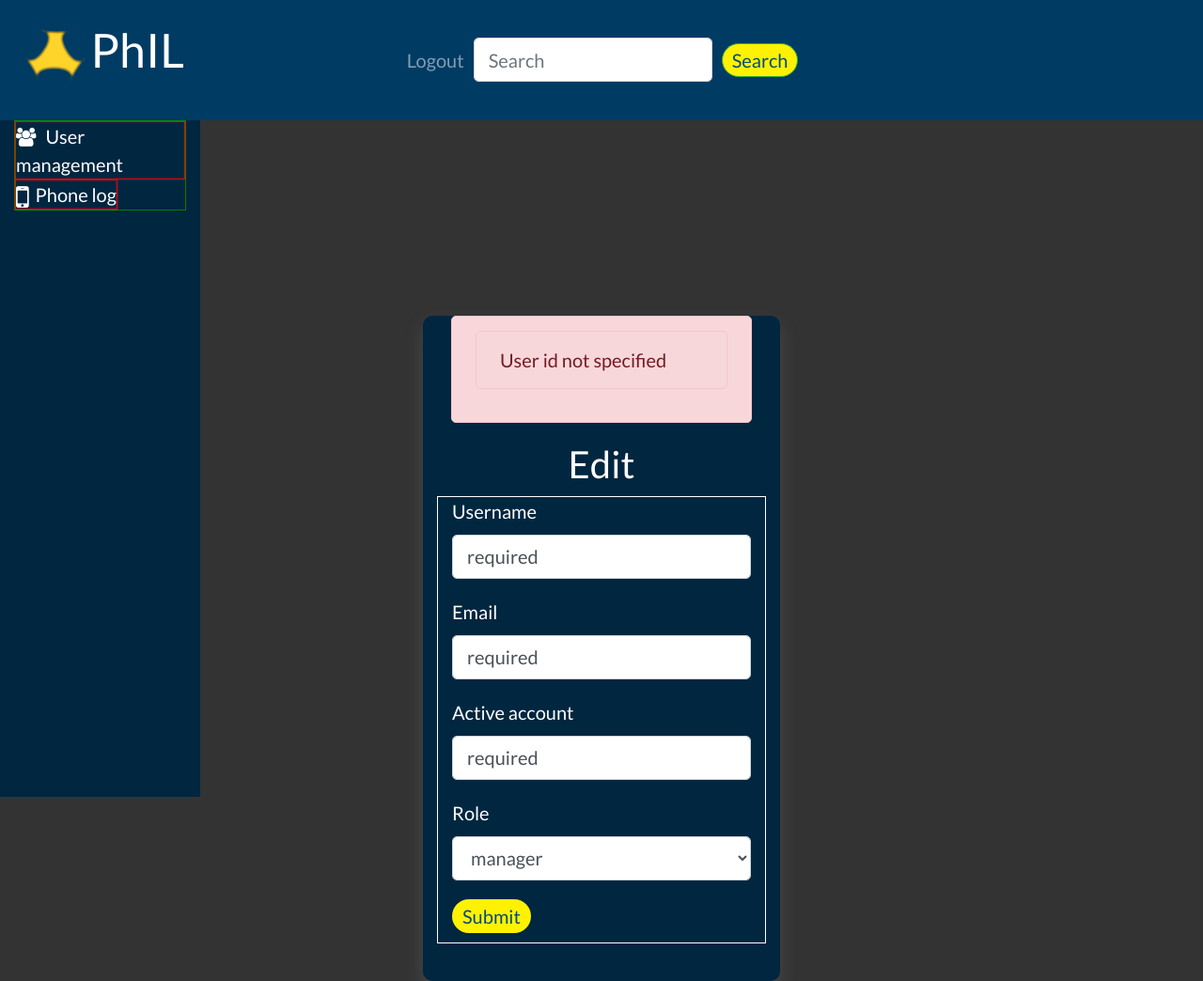
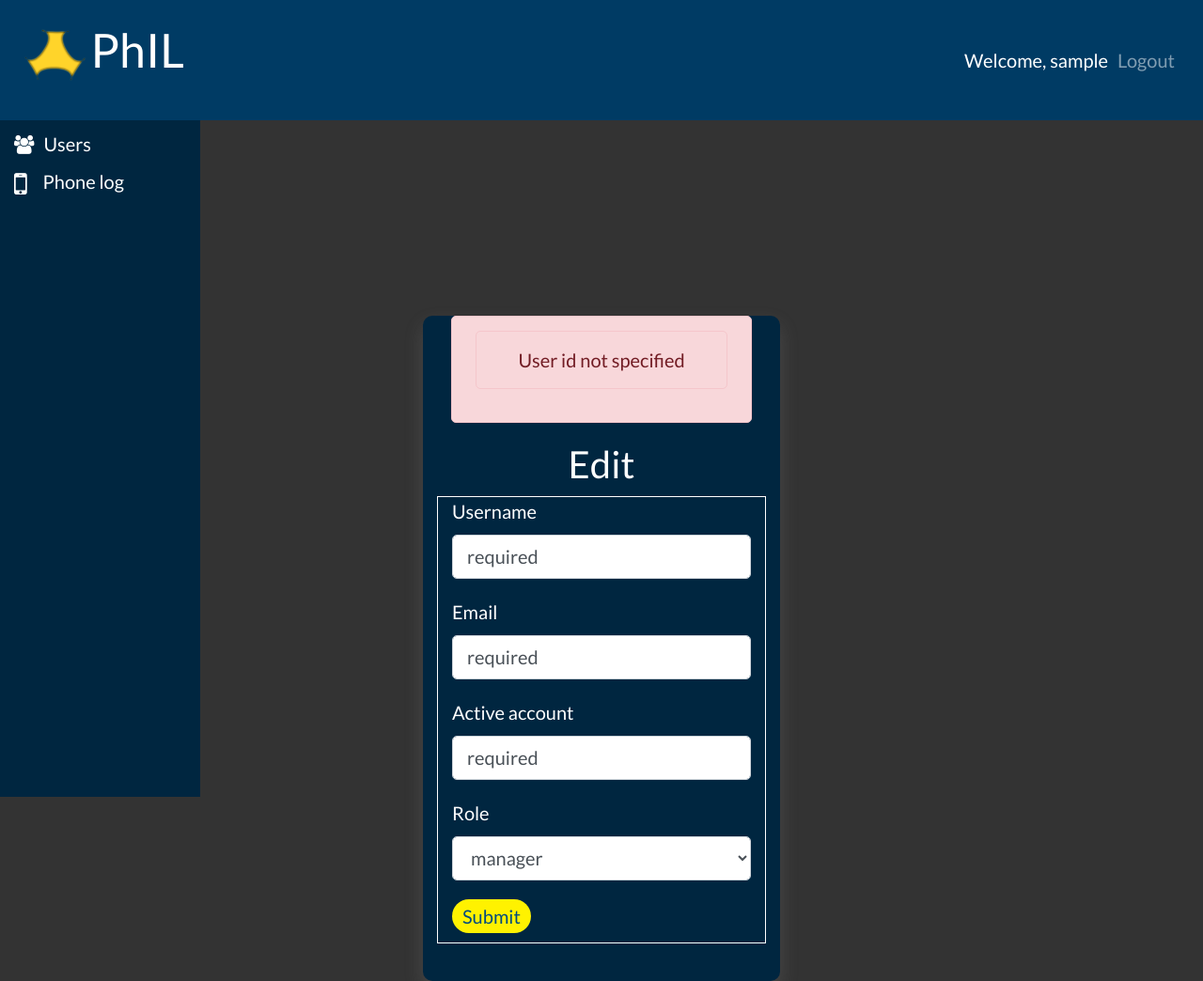
Before and after one commit to qronix/PhIL, a PHP site: page /edituser.php in a window 1280 px wide. Shown: the whole page at 94% size. Run offline with PHP 8.4, Linux system fonts and the light colour scheme; the visitor is signed in with stand-in values (Sample User, id 1); some libraries are stand-ins or nearby versions.

Commit message:
Finalized edit and delete user pages. Errors now working.

```diff
--- a/src/css/style.css
+++ b/src/css/style.css
@@ -11,11 +11,36 @@
 *{
     font-family: 'Lato', sans-serif;
     font-size: 20px;
+    text-rendering: optimizeLegibility;
 }
 html{
     margin:0;
     padding: 0;
 
+}
+
+/**********************/
+/********ALERT REUSABLES*********/
+/**********************/
+
+.alert{
+    text-align: center;
+}
+
+/**********************/
+/********FORM INPUTS*********/
+/**********************/
+
+.searchbox:before{
+    position: absolute;
+    font-family: 'FontAwesome';
+    top: 0;
+    left: 10px;
+    content: "\f002";
+}
+
+.searchbox{
+    padding: 2px;
 }
 
 /**********************/
@@ -126,28 +151,30 @@ html{
     max-width: 200px;
     width: 16.66%;
     margin-right: 5px;
-
+    overflow: hidden;
+    wrap-option: none;
+    white-space: nowrap;
 }
 #editUserArea{
-    text-align: center;
-    align-content: center;
-    vertical-align: center;
-    float: left;
     margin: 0 auto;
-    margin-top: 30px;
 }
-.container{
-    /*border: 1px solid red;*/
-}
+
 .editusercontainer{
     background-color: #002640;
     color: white;
     margin: 0 auto;
-    height: 20vh;
+    /*height: 20vh;*/
+    margin-left: 16.66%;
+    border: 1px solid white;
+    margin-right: 5px;
+    /*padding-bottom: 20px;*/
+    /*height: 100%;*/
+
 }
 .editusercontainer h2{
     text-align: center;
     margin: 0 auto;
+    margin-bottom: 20px;
 }
 
 .btn{
@@ -181,28 +208,47 @@ html{
     vertical-align: middle;
 }
 
+.navbar-collapse ul{
+    text-align: left;
+    align-content: center;
+}
+.welcome{
+    color: white;
+    float:left;
+    position: relative;
+    top:10px;
+}
+.navbar-collapse{
+    /*float: right;*/
+}
+.navbar-collapse li{
+display: block;
+}
 /**********************/
 /********SIDENAVBAR*********/
 /**********************/
 
 #sideNav{
     background-color: #002640;
-    margin: 0;
+    margin: 0 auto;
     float: left;
     height: 90vh;
     color:white;
+    display: inline-block;
 }
 .sideNavLink{
     list-style: none;
     display: inline-block;
-    float: left;
-    border: 1px solid red;
-    margin: 0;
-    /*margin-left: -40% ;*/
+    /*float: left;*/
+    /*border: 1px solid red;*/
+    margin-bottom: 10px;
     text-align: left;
     vertical-align: middle;
     color: white;
     text-decoration: none;
+}
+.sideNavLink:first-child{
+    margin-top: 10px;
 }
 li a{
     color: #fff;
@@ -215,11 +261,14 @@ li a:hover{
 #sideNavLinks{
     float: left;
     margin: 0;
-    border: 1px solid green;
+    /*border: 1px solid green;*/
     text-align: left;
     padding: 0;
     vertical-align: middle;
     color: white;
+}
+#sideNavLinks li{
+    display: block;
 }
 .sideNavIcon{
     display: inline-block;
@@ -232,6 +281,7 @@ li a:hover{
 .largerIcon{
     transform: scale(1.6);
     padding-left: 2px;
+    margin-right: 20px;
 }
 /**********************/
 /********LOGIN*********/
--- a/src/edituser.php
+++ b/src/edituser.php
@@ -74,7 +74,9 @@ if(isset($_SESSION['role'])&&$_SESSION['role']==="admin"){
 }
 ?>
 
-<div class="container editUserFormArea col-md-6">
+<?if($error!=""){header("Refresh:2;url=dashboard.php");}?>
+
+<div class="container editUserFormArea <?php if($error!=""){echo " hidden \"";}?>col-md-6">
 
         <div class='container' id='form-message'>
             <?if($error!=""){echo "<div class='alert alert-danger'>".$error."</div>";}?>
@@ -112,6 +114,5 @@ if(isset($_SESSION['role'])&&$_SESSION['role']==="admin"){
                 </form>
         </div>
 </div>
-
 </body>
 </html>
--- a/src/includes/sidebar.php
+++ b/src/includes/sidebar.php
@@ -1,6 +1,6 @@
-<div class="container col-md-2" id="sideNav">
+<div class="container col-md-2 clearfix" id="sideNav">
 <ul id="sideNavLinks">
-    <li class="sideNavLink"><i class="fa fa-users sideNavIcon" aria-hidden="true"></i><a href="registeruser.php">User management</a></li>
+    <li class="sideNavLink"><i class="fa fa-users sideNavIcon" aria-hidden="true"></i><a href="registeruser.php">Users</a></li>
     <li class="sideNavLink"><i class="fa fa-mobile sideNavIcon largerIcon" aria-hidden="true"></i><a href="phonelog.php">Phone log</a></li>
 </ul>
 </div>
--- a/src/navbar.php
+++ b/src/navbar.php
@@ -3,15 +3,14 @@
     <button class='navbar-toggler' type='button' data-toggle='collapse' data-target='#navbarNavDropdown' aria-controls='navbarNavDropdown' aria-expanded='false' aria-label='Toggle navigation'>
         <span class='navbar-toggler-icon'></span>
     </button>
-    <div class='collapse navbar-collapse' id='navbarNavDropdown'>
-        <ul class='navbar-nav'>
-            <li class='nav-item'>
+    <div class='collapse navbar-collapse float-md-right justify-content-end' id='navbarNavDropdown'>
+        <ul class='navbar-nav float-xs-right'>
+            <li class="nav-item welcome float-xs-right">
+                <p>Welcome, <?php echo $_SESSION['username'];?></p>
+            </li>
+            <li class='nav-item float-xs-right'>
                 <a class='nav-link' href='logout.php'>Logout</a>
             </li>
         </ul>
-        <form class="form-inline my-2 my-lg-0">
-            <input class="form-control mr-sm-2" type="search" placeholder="Search" aria-label="Search">
-            <button class="btn btn-outline-success my-2 my-sm-0" type="submit">Search</button>
-        </form>
     </div>
 </nav>
--- a/src/user.php
+++ b/src/user.php
@@ -139,8 +139,8 @@ function displayUsers(){
                         $display .= "<p>Active: </br><span class='active'>".$result['activeaccount']."</span></p>";
                         $display .= "</div>";
                         $display .= "<div class='col-md-2 btngrp'>";
-                        $display .= "<a href='edituser.php?userid='".$result['id']."' class='userbtn useredit'><i class='fa fa-pencil' aria-hidden='true'></i>edit</a></br>";
-                        $display .= "<a href='deleteuser.php?userid='".$result['id']."' class='userbtn userdelete'><i class='fa fa-trash' aria-hidden='true'></i>delete</a>";
+                        $display .= "<a class='userbtn useredit' href='edituser.php?userid=".$result['id']."'><i class='fa fa-pencil' aria-hidden='true'></i>edit</a></br>";
+                        $display .= "<a class='userbtn userdelete' href='deleteuser.php?userid=".$result['id']."'><i class='fa fa-trash' aria-hidden='true'></i>delete</a>";
                         $display .= "</div>";
                         $display .= "</div>";
                         $display .= "</div>";
```
Also changed, not shown: src/deleteuser.php (+5 -4 lines), src/registeruser.php (+65 -23 lines).
